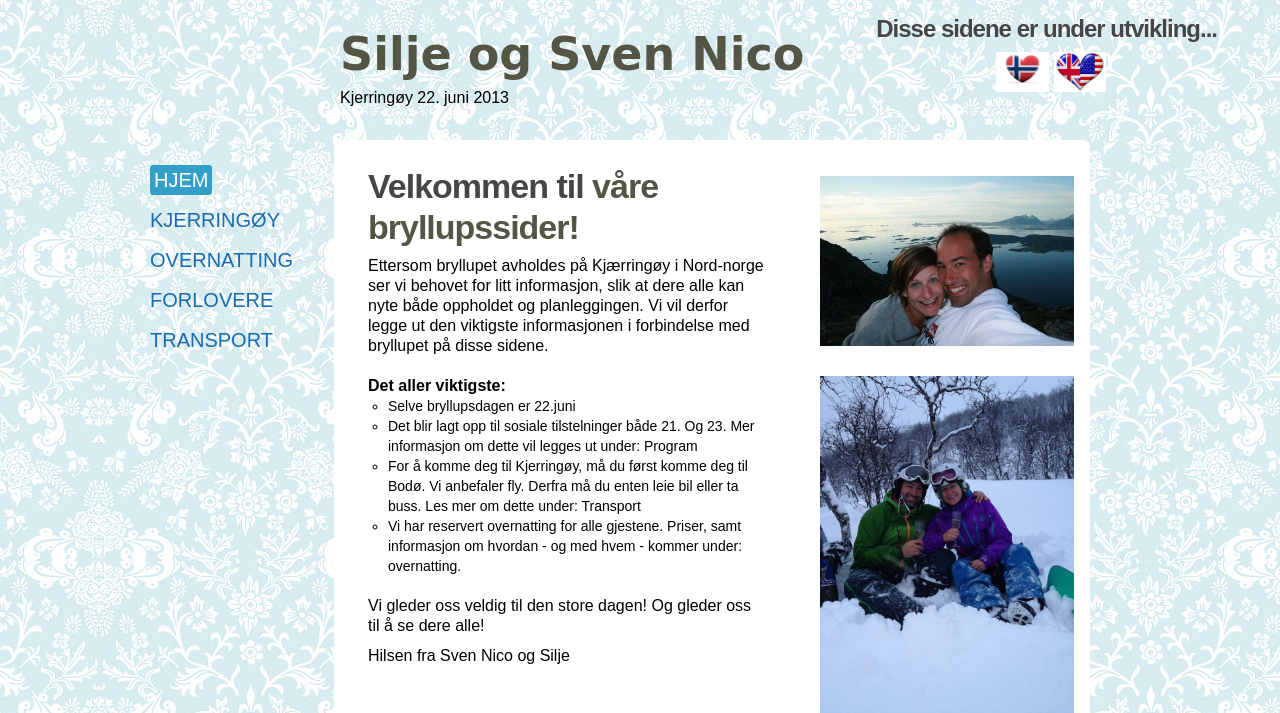
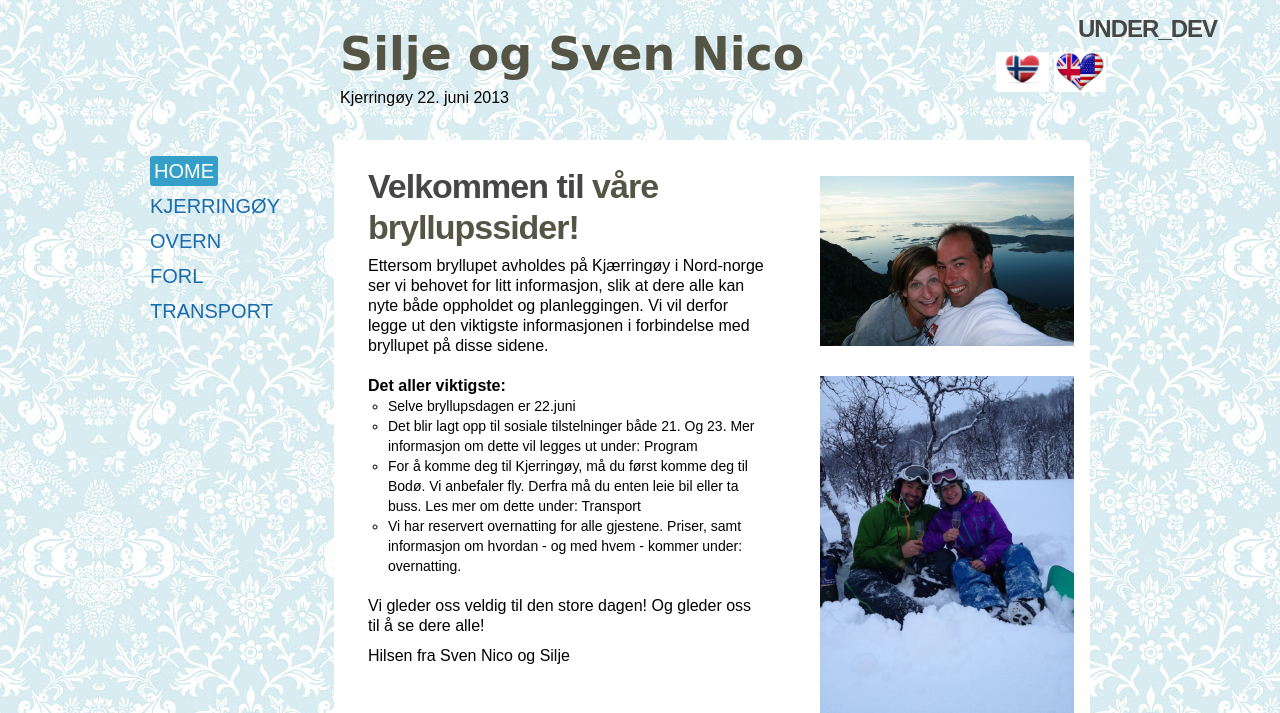
Before and after one commit to rasmusgraver/SiljeNico, a PHP site: page /?lang=nb in a window 1280 px wide. Shown: the top 713 px of the page. Run offline with PHP 8.4, Linux system fonts and the light colour scheme; some libraries are stand-ins or nearby versions.

Commit message:
Better nav menu css

```diff
--- a/css/style.css
+++ b/css/style.css
@@ -223,12 +223,14 @@ nav {
 }
 nav li {
   list-style: none;
+  padding-bottom: 12px;
 }
 nav li a {
   text-decoration: none;
+  text-transform: uppercase;
   font-size: 20px;
-  line-height: 40px;
   color: rgb(25, 108, 173);
+  line-height: 23px;
   /* background:url(../images/menu_line.png) 0 16px no-repeat; */
 }
 nav li a.active, nav li a:hover {
--- a/shared/language_en.php
+++ b/shared/language_en.php
@@ -5,7 +5,7 @@ define("LINK_PARAMS", "?lang=en");
 
 define("HOME", "HOME");
 define("OVERN", "ACCOMMODATION");
-define("FORL", "BEST MAN");
+define("FORL", "Guests of Honor");
 define("TRANSPORT", "TRANSPORT");
 
 
```
